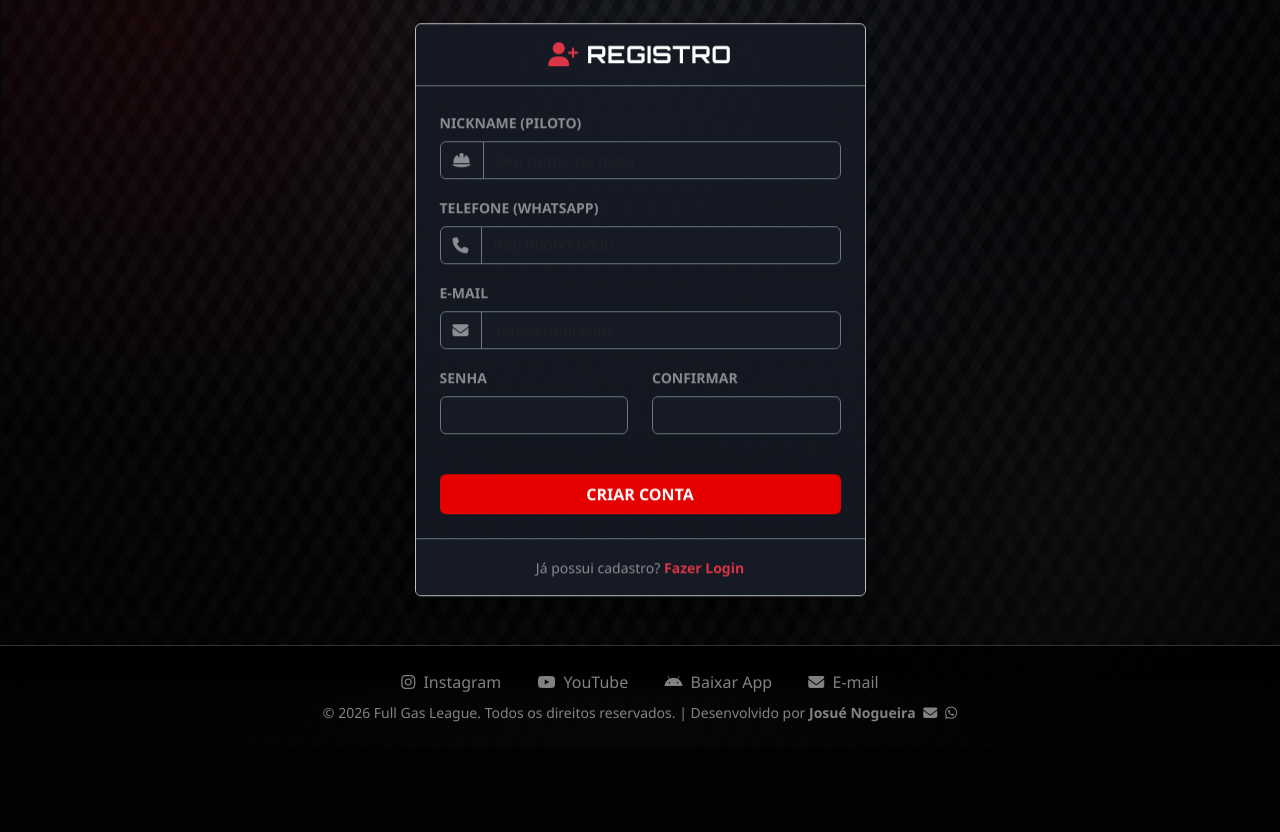
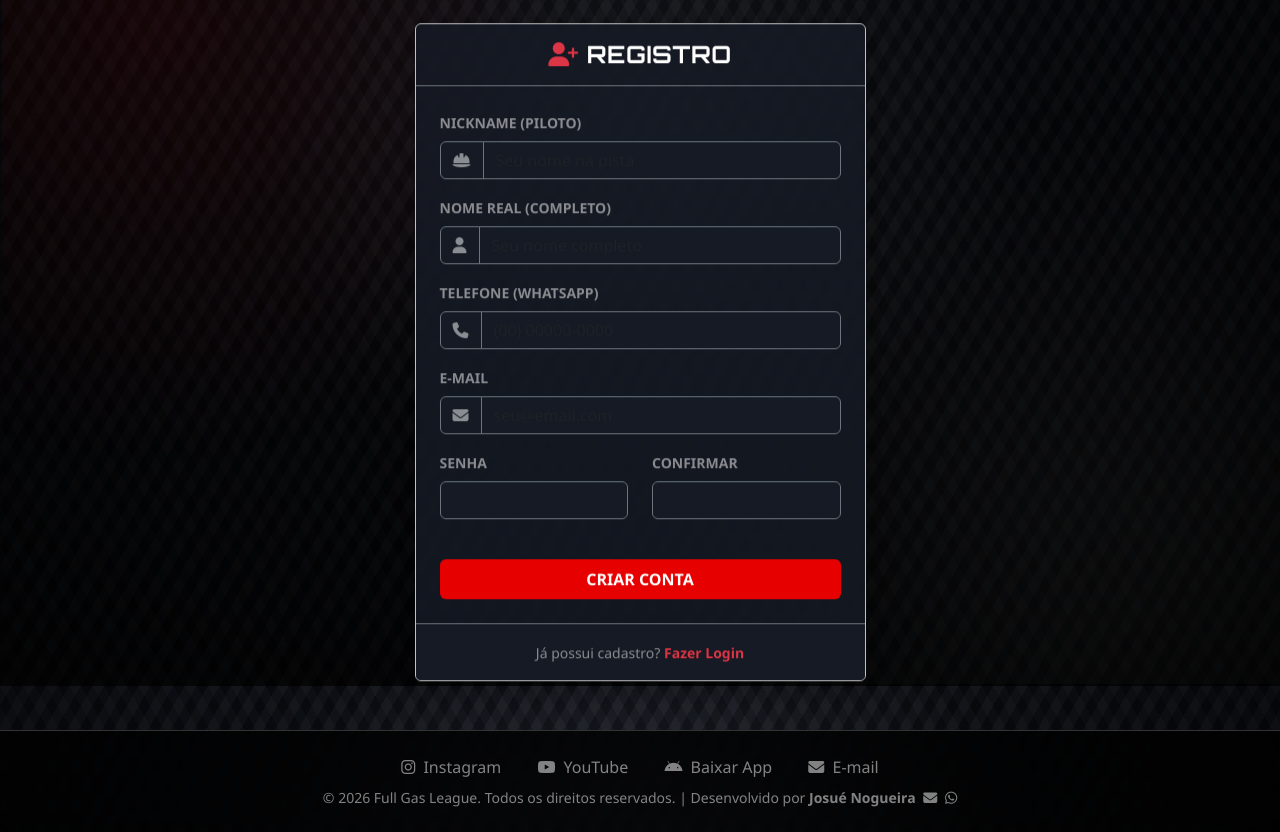
Before and after one commit to JosunoBR/Full-Gas-League, a Flask app: page /register in a window 1280 px wide. Shown: the part 114-946 px from the top of the page. Before the commit the page ends 836 px from the top, so only its background shows below. Run offline with Flask 3, Linux system fonts and the light colour scheme; some web fonts are replaced.

Commit message:
nome real no registro

```diff
--- a/app/routes/public.py
+++ b/app/routes/public.py
@@ -45,7 +45,7 @@ def _pilot_has_membership_for_race(pilot, race):
     grid_ids, grid_names = _parse_profile_grids(pilot.grid)
     if race.grid_id and race.grid_id in grid_ids:
         return True
-    race_grid_name = (race.grid_config.nome if race.grid_config else race.grid or "").upper()
+    race_grid_name = (get_grid_name(race) or "").upper()
     if race_grid_name and race_grid_name in grid_names:
         return True
     if "RESERVA" in grid_names:
@@ -132,6 +132,10 @@ def login():
         password = request.form.get('password')
         remember = True if request.form.get('remember') else False
 
+        if not email or not password:
+            flash('E-mail e senha são obrigatórios.', 'danger')
+            return redirect(url_for('public.login'))
+
         user = User.query.filter_by(email=email).first()
 
         if not user or not check_password_hash(user.password_hash, password):
@@ -156,22 +160,39 @@ def register():
 
     if request.method == 'POST':
         email = (request.form.get('email') or '').strip().lower()
-        nickname = (request.form.get('nickname') or '')
+        nickname = (request.form.get('nickname') or '').strip()
+        nome_real = (request.form.get('nome_real') or '').strip()
         telefone = request.form.get('telefone')
         password = request.form.get('password')
         confirm_password = request.form.get('confirm_password')
 
-        if not nickname or nickname.strip() == "":
+        if not email:
+            flash('O campo E-mail é obrigatório.', 'danger')
+            return redirect(url_for('public.register'))
+
+        if not nickname:
             flash('O campo Nickname é obrigatório.', 'danger')
+            return redirect(url_for('public.register'))
+
+        if not nome_real:
+            flash('O campo Nome Real é obrigatório.', 'danger')
+            return redirect(url_for('public.register'))
+
+        if nickname.lower() == nome_real.lower():
+            flash('O Nickname (nome de piloto) não pode ser igual ao seu Nome Real.', 'danger')
             return redirect(url_for('public.register'))
 
         if password != confirm_password:
             flash('As senhas não conferem.', 'danger')
             return redirect(url_for('public.register'))
 
-        user_exists = User.query.filter_by(email=email).first()
+        # Verifica se email ou nickname já existem para evitar erro de banco de dados
+        user_exists = User.query.filter(or_(User.email == email, User.username == nickname)).first()
         if user_exists:
-            flash('Este e-mail já está cadastrado.', 'warning')
+            if user_exists.email == email:
+                flash('Este e-mail já está cadastrado.', 'warning')
+            else:
+                flash('Este nickname já está em uso. Por favor, escolha outro.', 'warning')
             return redirect(url_for('public.register'))
 
         new_user = User(email=email, username=nickname[:50], role='PILOTO')
@@ -182,7 +203,7 @@ def register():
         new_profile = PilotProfile(
             user_id=new_user.id,
             nickname=nickname[:50],
-            nome_real=nickname[:100],
+            nome_real=nome_real[:100],
             grid='SEM_GRID',
             telefone=telefone[:20] if telefone else None
         )
@@ -301,7 +322,7 @@ def _get_context_dependent_data(perfil, current_context):
     if g_id: data['meus_pontos_camp'] = ScoringService.calculate_pilot_total_points(perfil.id, s_id, g_id)
 
     all_races_season = Race.query.filter_by(season_id=s_id).order_by(Race.data_corrida).all()
-    corridas = [r for r in all_races_season if r.grid_id == g_id] if g_id else [r for r in all_races_season if (r.grid_config and r.grid_config.nome == g_name) or r.grid == g_name]
+    corridas = [r for r in all_races_season if grid_matches(r, g_id or g_name)]
     for race in corridas:
         resultado = next((r for r in race.results if r.pilot_id == perfil.id), None)
         data['desempenho_temporada'].append({'gp': race.nome_gp, 'data': race.data_corrida, 'status_corrida': race.status, 'participou': bool(resultado and resultado.status_presenca == 'OK'), 'posicao': resultado.posicao if resultado else 0, 'pontos': resultado.pontos_ganhos if resultado else 0, 'dnf': bool(resultado and resultado.dnf), 'dsq': bool(resultado and resultado.dsq)})
@@ -344,7 +365,7 @@ def _get_career_history(perfil):
         if resultados_na_season:
             pts = sum(float(r.pontos_ganhos or 0.0) for r in resultados_na_season)
             vitorias = sum(1 for r in resultados_na_season if r.posicao == 1 and not r.dsq)
-            grids_corridos = [(r.race.grid_config.nome if r.race.grid_config else r.race.grid) for r in resultados_na_season]
+            grids_corridos = [get_grid_name(r.race) for r in resultados_na_season]
             grid_predominante = max(set(grids_corridos), key=grids_corridos.count) if grids_corridos else "N/A"
             historico_carreira.append({'season_nome': s.nome, 'grid': grid_predominante, 'pontos': pts, 'vitorias': vitorias})
     return historico_carreira
--- a/app/templates/register.html
+++ b/app/templates/register.html
@@ -17,6 +17,14 @@
                         <div class="input-group">
                             <span class="input-group-text bg-dark border-secondary text-white-50"><i class="fa-solid fa-helmet-safety"></i></span>
                             <input type="text" class="form-control bg-dark text-white border-secondary" id="nickname" name="nickname" placeholder="Seu nome na pista" required>
+                        </div>
+                    </div>
+
+                    <div class="mb-3">
+                        <label for="nome_real" class="form-label text-white-50 small fw-bold">NOME REAL (COMPLETO)</label>
+                        <div class="input-group">
+                            <span class="input-group-text bg-dark border-secondary text-white-50"><i class="fa-solid fa-user"></i></span>
+                            <input type="text" class="form-control bg-dark text-white border-secondary" id="nome_real" name="nome_real" placeholder="Seu nome completo" required>
                         </div>
                     </div>
 
@@ -59,3 +67,17 @@
     </div>
 </div>
 {% endblock %}
+
+{% block page_scripts %}
+<script>
+    /**
+     * Aplica uma máscara de telefone no formato (00) 00000-0000.
+     */
+    function maskPhone(input) {
+        let value = input.value.replace(/\D/g, '');
+        value = value.replace(/^(\d{2})(\d)/g, '($1) $2');
+        value = value.replace(/(\d{5})(\d)/, '$1-$2');
+        input.value = value;
+    }
+</script>
+{% endblock %}
```
